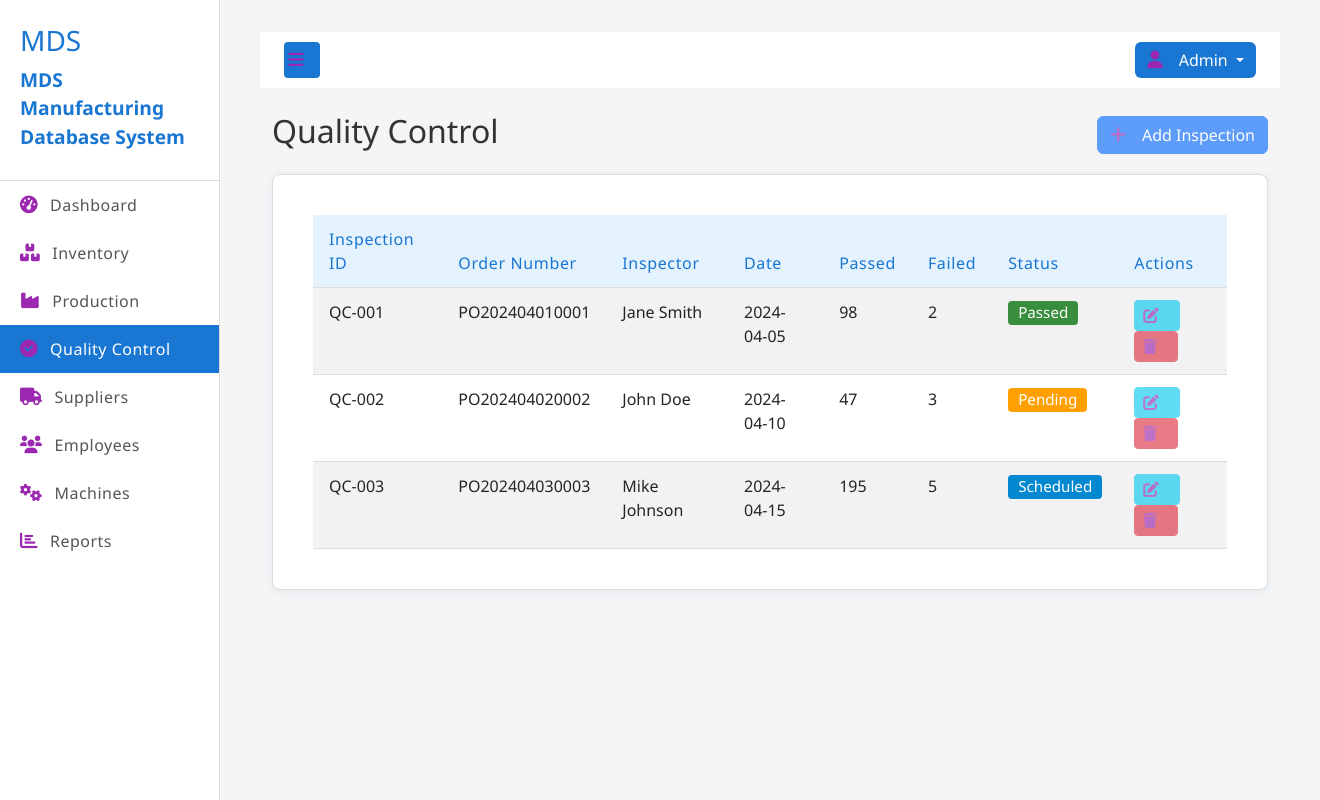
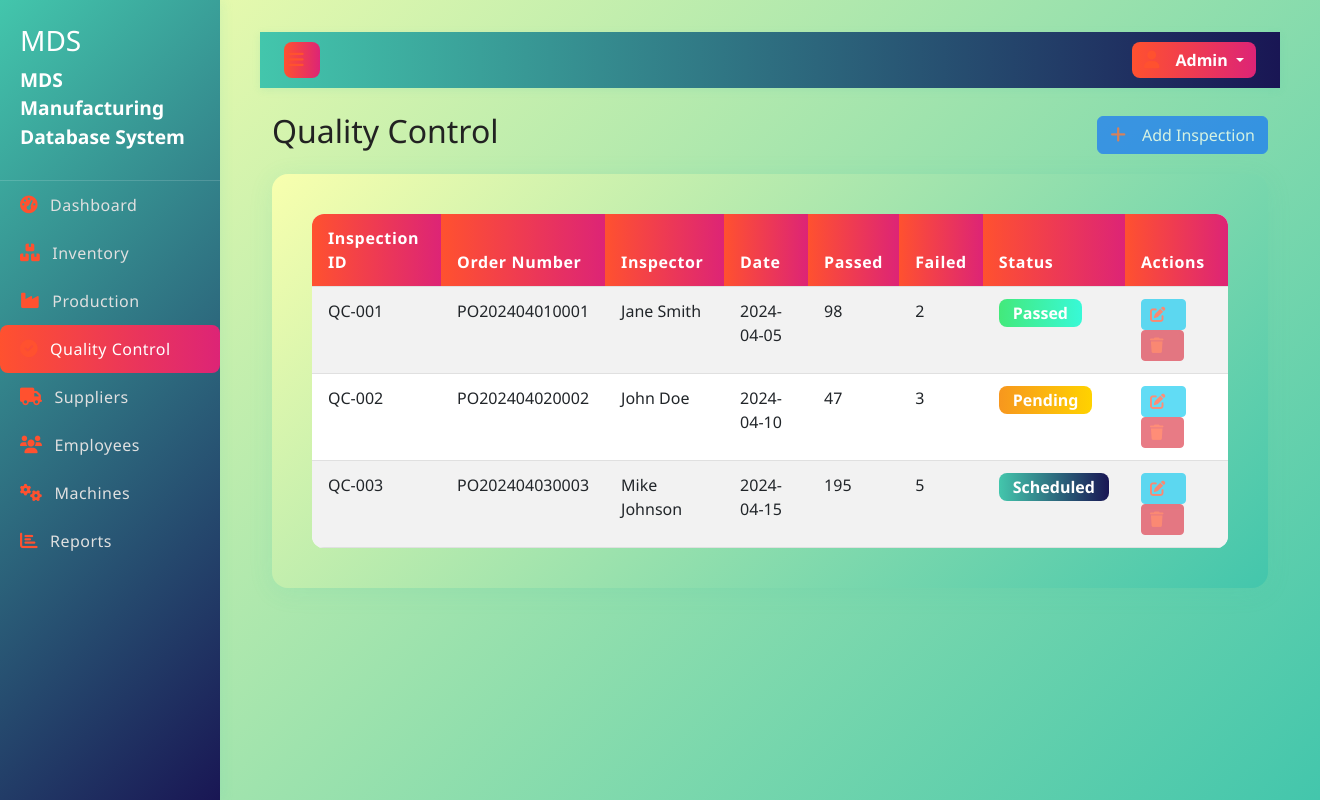
Before and after one commit to mnxtr/mdbms-482l, a PHP site: page /manufacturing_db/quality.php in a window 1320 px wide. Run offline with PHP 8.4, Linux system fonts and the light colour scheme.

Commit message:
Revamp UI with vibrant modern theme: updated styles for forms, buttons, cards, and sidebar; enhanced color scheme and layout for improved user experience.

```diff
--- a/web/css/style.css
+++ b/web/css/style.css
@@ -1,7 +1,7 @@
-/* Minimalistic Light Theme Layout */
+/* Vibrant Modern Theme Layout */
 body {
-    background: #f5f5f5;
-    color: #333333;
+    background: linear-gradient(135deg, #f8ffae 0%, #43c6ac 100%);
+    color: #222;
     font-family: 'Segoe UI', 'Roboto', Arial, sans-serif;
     margin: 0;
     padding: 0;
@@ -12,15 +12,16 @@ body {
     width: 100%;
     align-items: stretch;
     min-height: 100vh;
-    background: #f5f5f5;
+    background: none;
 }
 
 #sidebar {
     min-width: 220px;
     max-width: 220px;
     min-height: 100vh;
-    background: #ffffff;
-    border-right: 1px solid #ddd;
+    background: linear-gradient(135deg, #43c6ac 0%, #191654 100%);
+    border-right: none;
+    box-shadow: 2px 0 12px rgba(67,198,172,0.12);
     display: flex;
     flex-direction: column;
     padding-top: 0;
@@ -33,9 +34,9 @@ body {
 
 #sidebar .sidebar-header {
     padding: 24px 20px 12px 20px;
-    background: #ffffff;
-    color: #1976d2;
-    border-bottom: 1px solid #ddd;
+    background: transparent;
+    color: #fff;
+    border-bottom: 1px solid rgba(255,255,255,0.15);
     text-align: left;
     font-size: 1.2em;
     font-weight: 600;
@@ -56,75 +57,77 @@ body {
     font-size: 1em;
     display: flex;
     align-items: center;
-    color: #555555;
+    color: #e0e0e0;
     text-decoration: none;
-    border-radius: 0;
+    border-radius: 8px;
     transition: background 0.2s, color 0.2s;
     position: relative;
     letter-spacing: 0.03em;
 }
 
 #sidebar ul li a:hover, #sidebar ul li.active > a {
-    background: #1976d2;
+    background: linear-gradient(90deg, #ff512f 0%, #dd2476 100%);
     color: #fff;
 }
 
 #sidebar ul ul a {
     font-size: 0.95em !important;
     padding-left: 40px !important;
-    background: #f9f9f9;
-    color: #555555;
-    border-radius: 0;
+    background: rgba(255,255,255,0.08);
+    color: #e0e0e0;
+    border-radius: 8px;
 }
 
 #sidebar ul ul a:hover {
-    background: #1976d2;
+    background: linear-gradient(90deg, #ff512f 0%, #dd2476 100%);
     color: #fff;
 }
 
 #content {
     width: 100%;
     min-height: 100vh;
-    background: #f5f5f5;
+    background: none;
     padding: 32px 40px;
     transition: all 0.3s;
 }
 
 .card {
-    border-radius: 8px;
-    box-shadow: 0 2px 8px rgba(25, 118, 210, 0.1);
-    border: 1px solid #ddd;
-    background: #ffffff;
-    color: #333333;
+    border-radius: 16px;
+    box-shadow: 0 4px 24px rgba(67,198,172,0.12);
+    border: none;
+    background: linear-gradient(135deg, #f8ffae 0%, #43c6ac 100%);
+    color: #222;
     margin-bottom: 24px;
     padding: 24px;
     transition: none;
 }
 
 .card:hover {
-    background: #e3f2fd;
-    color: #1976d2;
+    background: linear-gradient(135deg, #43c6ac 0%, #f8ffae 100%);
+    color: #191654;
 }
 
 .table {
     margin-bottom: 0;
-    background: #ffffff;
-    color: #333333;
+    background: rgba(255,255,255,0.85);
+    color: #222;
     border-collapse: separate;
     border-spacing: 0;
     width: 100%;
+    border-radius: 12px;
+    overflow: hidden;
 }
 
 .table thead th {
     border-top: none;
-    background: #e3f2fd;
-    color: #1976d2;
-    font-weight: 500;
+    background: linear-gradient(90deg, #ff512f 0%, #dd2476 100%);
+    color: #fff;
+    font-weight: 600;
     letter-spacing: 0.04em;
 }
 
 .table td, .table th {
-    border-bottom: 1px solid #ddd;
+    border-bottom: 1px solid #e0e0e0;
     padding: 12px 16px;
 }
 
@@ -154,72 +157,73 @@ body {
 }
 
 ::-webkit-scrollbar-thumb {
-    background: #1976d2;
-    border-radius: 0;
+    background: linear-gradient(135deg, #43c6ac 0%, #191654 100%);
+    border-radius: 8px;
 }
 
 ::-webkit-scrollbar-thumb:hover {
-    background: #1565c0;
+    background: linear-gradient(135deg, #ff512f 0%, #dd2476 100%);
 }
 
 .badge {
-    border-radius: 4px;
-    font-weight: 500;
-    padding: 4px 10px;
-    background: #0288d1;
+    border-radius: 8px;
+    font-weight: 600;
+    padding: 6px 14px;
+    background: linear-gradient(90deg, #ff512f 0%, #dd2476 100%);
     color: #fff;
-    font-size: 0.95em;
+    font-size: 1em;
 }
 
-.badge.bg-success { background: #388e3c !important; color: #fff !important; }
-.badge.bg-warning { background: #ffa000 !important; color: #fff !important; }
-.badge.bg-danger { background: #d32f2f !important; color: #fff !important; }
-.badge.bg-info { background: #0288d1 !important; color: #fff !important; }
+.badge.bg-success { background: linear-gradient(90deg, #43e97b 0%, #38f9d7 100%) !important; color: #fff !important; }
+.badge.bg-warning { background: linear-gradient(90deg, #f7971e 0%, #ffd200 100%) !important; color: #fff !important; }
+.badge.bg-danger { background: linear-gradient(90deg, #f953c6 0%, #b91d73 100%) !important; color: #fff !important; }
+.badge.bg-info { background: linear-gradient(90deg, #43c6ac 0%, #191654 100%) !important; color: #fff !important; }
 
 .dropdown-menu {
-    border-radius: 8px;
-    box-shadow: 0 2px 8px rgba(25, 118, 210, 0.1);
-    border: 1px solid #ddd;
-    background: #ffffff;
+    border-radius: 12px;
+    box-shadow: 0 4px 24px rgba(67,198,172,0.12);
+    border: none;
+    background: #fff;
     margin-top: 8px;
-    color: #333333;
+    color: #222;
 }
 
 .dropdown-item:hover {
-    background: #1976d2;
+    background: linear-gradient(90deg, #ff512f 0%, #dd2476 100%);
     color: #fff;
 }
 
 .navbar {
     padding: 0 24px;
-    background: #ffffff;
-    color: #333333;
+    background: linear-gradient(90deg, #43c6ac 0%, #191654 100%);
+    color: #fff;
     border: none;
     border-radius: 0;
-    box-shadow: none;
+    box-shadow: 0 2px 8px rgba(67,198,172,0.12);
     min-height: 56px;
     display: flex;
     align-items: center;
 }
 
 .navbar .btn, .navbar .dropdown-toggle {
-    background: #1976d2;
+    background: linear-gradient(90deg, #ff512f 0%, #dd2476 100%);
     color: #fff;
     border: none;
     box-shadow: none;
-    font-weight: 500;
+    font-weight: 600;
+    border-radius: 8px;
     transition: background 0.2s, color 0.2s;
 }
 
 .navbar .btn:hover, .navbar .dropdown-toggle:hover {
-    background: #1565c0;
+    background: linear-gradient(90deg, #43c6ac 0%, #191654 100%);
     color: #fff;
 }
 
 #sidebarCollapse {
-    background: #1976d2;
+    background: linear-gradient(90deg, #ff512f 0%, #dd2476 100%);
     color: #fff;
-    border-radius: 4px;
+    border-radius: 8px;
     width: 36px;
     height: 36px;
     display: flex;
@@ -232,12 +236,12 @@ body {
 }
 
 #sidebarCollapse:hover {
-    background: #1565c0;
+    background: linear-gradient(90deg, #43c6ac 0%, #191654 100%);
     color: #fff;
 }
 
 .fas, .material-icons {
     margin-right: 12px;
     font-size: 1.1em;
-    color: #9c27b0;
+    color: #ff512f;
 }
```
Also changed, not shown: web/add-product.php (+22 -13 lines).
